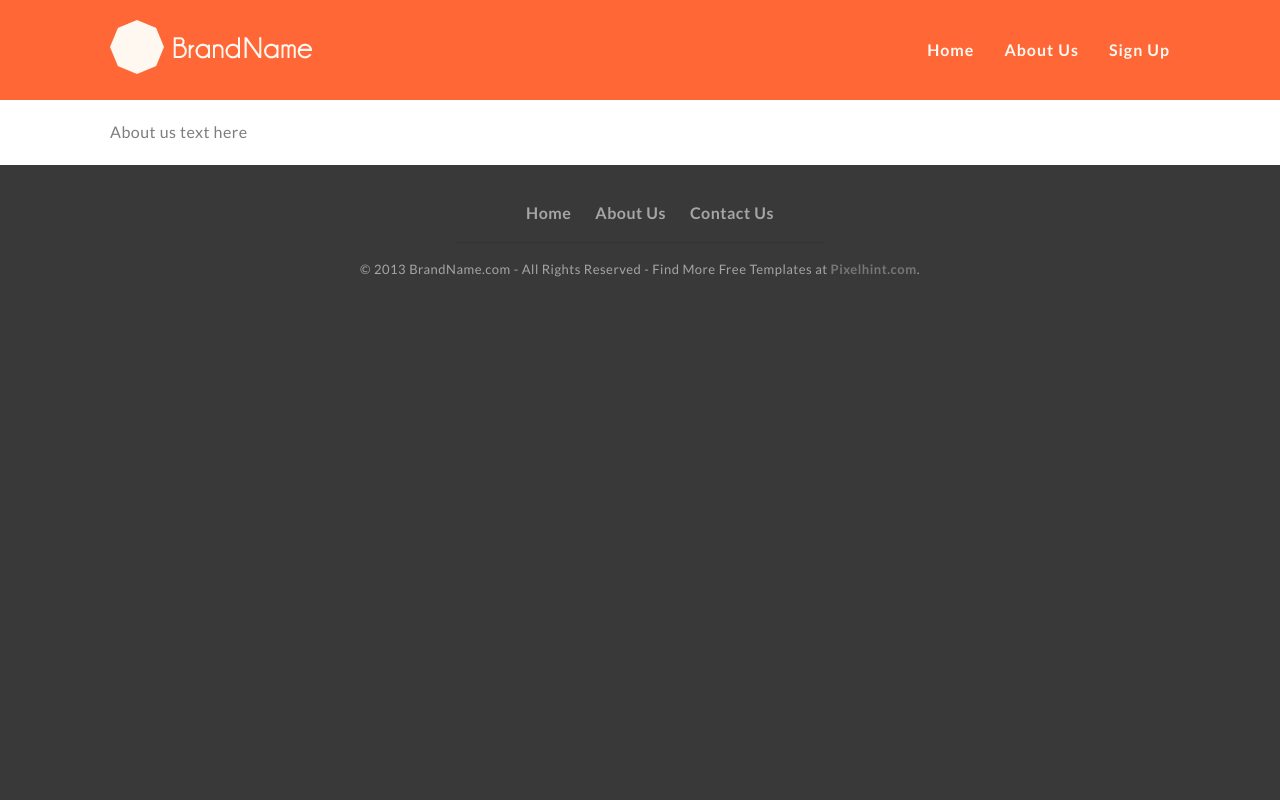
After one commit to DerekMcMahon/E-Commerce, a PHP site: page /about_us.html in a window 1280 px wide. The commit adds this page. Run offline with PHP 8.4, Linux system fonts and the light colour scheme.

Commit message:
Added about us page. Updated nav links. Changed body bg-color

```diff
--- /dev/null
+++ b/template/about_us.html
@@ -0,0 +1,47 @@
+<!DOCTYPE html>
+<html lang="en">
+<head>
+	<title>HTML5 Free Template |  Designed & Coded by pixelhint.com</title>
+	<meta charset="utf-8">
+	<meta name="author" content="pixelhint.com">
+	<link rel="stylesheet" type="text/css" href="css/reset.css">
+	<link rel="stylesheet" type="text/css" href="css/main.css">
+	<link rel="stylesheet" type="text/css" href="css/about-us.css">
+    <script type="text/javascript" src="js/jquery.js"></script>
+</head>
+<body>
+
+	<header>
+		<div class="wrapper">
+			<a href="index.html"><img src="img/logo.png" class="h_logo" alt="" title=""></a>
+			<nav>
+				<ul class="main_nav">
+					<li class="current"><a href="index.html">Home</a></li>
+					<li class="current"><a href="">About Us</a></li>
+					<li><a href="#">Sign Up</a></li>
+				</ul>
+			</nav>
+		</div>
+	</header>
+
+	<section class="about-us">
+		<div class="wrapper">
+			<div>
+				<p>About us text here</p>
+			</div>
+		</div>
+	</section><!-- about-us end -->
+
+	<footer>
+		<nav>
+			<ul>
+				<li><a href="index.html">Home</a></li>
+				<li><a href="">About Us</a></li>
+				<li><a href="#">Contact Us</a></li>
+			</ul>
+		</nav>
+		<hr class="footer_sp"/>
+		<p class="rights">© 2013 BrandName.com - All Rights Reserved - Find More Free Templates at <a href="http://pixelhint.com">Pixelhint.com</a>.</p>
+	</footer><!-- footer End -->
+
+</body>
--- /dev/null
+++ b/template/css/about-us.css
@@ -0,0 +1,25 @@
+
+/* About Us */
+/* Override header CSS to show color */
+header {
+	width: 100%;
+	height: 100px;
+	background-color: rgba(255, 87, 34, 0.9);
+	position: fixed;
+	z-index: 9999;
+}
+
+.about-us {
+	width:100%;
+	background-color: #ffffff;
+	padding-top: 120px;
+	padding-bottom: 20px;
+}
+
+.about-us p {
+	font-family: 'LatoRegular', arial;
+	color: #7e7e7e;
+	font-size: 16px;
+	letter-spacing: .5px;
+	line-height: 25px;
+}
--- a/template/css/main.css
+++ b/template/css/main.css
@@ -58,6 +58,7 @@
 
 html, body {
 	height: 100%;
+	background-color: #393939;
 }
 
 
@@ -148,6 +149,8 @@ header nav ul li a:hover{
 
 /*  Services  */
 .services{
+	width: 100%;
+	background: #ffffff;
 	padding-top: 80px;
 	padding-bottom: 80px
 }
@@ -235,7 +238,6 @@ header nav ul li a:hover{
 	height: 460px;
 	background-color: #f7f7f7;
 	overflow: hidden;
-	margin-bottom: 80px;
 }
 
 .call_to_action img{
@@ -297,8 +299,12 @@ header nav ul li a:hover{
 	background: #FF6230;
 }
 
+/*  Testimonials  */
+
 .client_testimonials{
-
+	width: 100%;
+	padding-top: 80px;
+	background: #ffffff;
 }
 
 .client_testimonials h3{
@@ -311,10 +317,6 @@ header nav ul li a:hover{
 	margin-bottom: 60px;
 }
 
-
-
-
-/*  Testimonials  */
 
 .testimonials{
 	display: inline-block;
@@ -360,111 +362,6 @@ header nav ul li a:hover{
 	bottom: -30px;
 	right: 0;
 }
-
-
-
-/*  Newsletter  */
-.newsletter{
-	width: 100%;
-	height: 180px;
-	background: #eba151 url('../img/newsletter_pat_old.png') repeat;
-	background-position: 0 -20px;
-	overflow: hidden;
-	position: relative;
-}
-
-.newsletter p{
-	width: 330px;
-	color: #fff;
-	font-family: "LatoBold", arial;
-	font-size: 35px;
-	font-weight: bold;
-	text-transform: uppercase;
-	float: left;
-	margin-top: 50px;
-	line-height: 40px;
-}
-
-.newsletter .sub_form{
-	float: right;
-	margin-top: 57px;
-	width: 600px;
-	height: 62px;
-	background: #ffffff;
-	border-radius: 100px;
-	border: 2px #e19646 solid;
-}
-
-.newsletter .email_field,
-.newsletter .name_field{
-	border: none;
-	outline: none;
-	background: #ffffff;
-	width: 180px;
-	height: 60px;
-	padding: 0 20px;
-	color: #949494;
-	font-family: "LatoRegular", arial;
-	font-size: 14px;
-
-}
-
-
-.newsletter .email_field::-webkit-input-placeholder,
-.newsletter .name_field::-webkit-input-placeholder {
-   color: #d3d2d2;
-}
-
-.newsletter .email_field:-moz-placeholder ,/* Firefox 18- */
-.newsletter .name_field:-moz-placeholder { /* Firefox 18- */
-   color: #d3d2d2;
-}
-
-.newsletter .email_field::-moz-placeholder , /* Firefox 19+ */
-.newsletter .name_field::-moz-placeholder {  /* Firefox 19+ */
-   color: #d3d2d2;
-}
-
-.newsletter .email_field:-ms-input-placeholder,
-.newsletter .name_field:-ms-input-placeholder {
-   color: #d3d2d2;
-}
-
-.newsletter .email_field{
-	border-top-left-radius: 100px;
-	border-bottom-left-radius: 100px;
-	border-right: 1px #e4e4e4 solid;
-}
-
-.newsletter .name_field{
-	padding-right: 0;
-}
-
-.newsletter .submit_nl{
-	height: 40px;
-	padding: 0 40px;
-	border: 0;
-	color: #fdfdfd;
-	font-family: "LatoBold", arial;
-	font-size: 17px;
-	font-weight: bold;
-	background-color: #575351;
-	float: right;
-	margin-right: 10px;
-	margin-top: 11px;
-	outline: none;
-
-	border-radius: 20px;
-	-moz-border-radius: 20px;
-	-webkit-border-radius: 20px;
-}
-
-.newsletter .submit_nl:hover{
-	cursor: pointer;
-	background: #4f4c49;
-}
-
-
 
 /*  Footer  */
 footer{
```
Also changed, not shown: template/index.html (+8 -6 lines).
